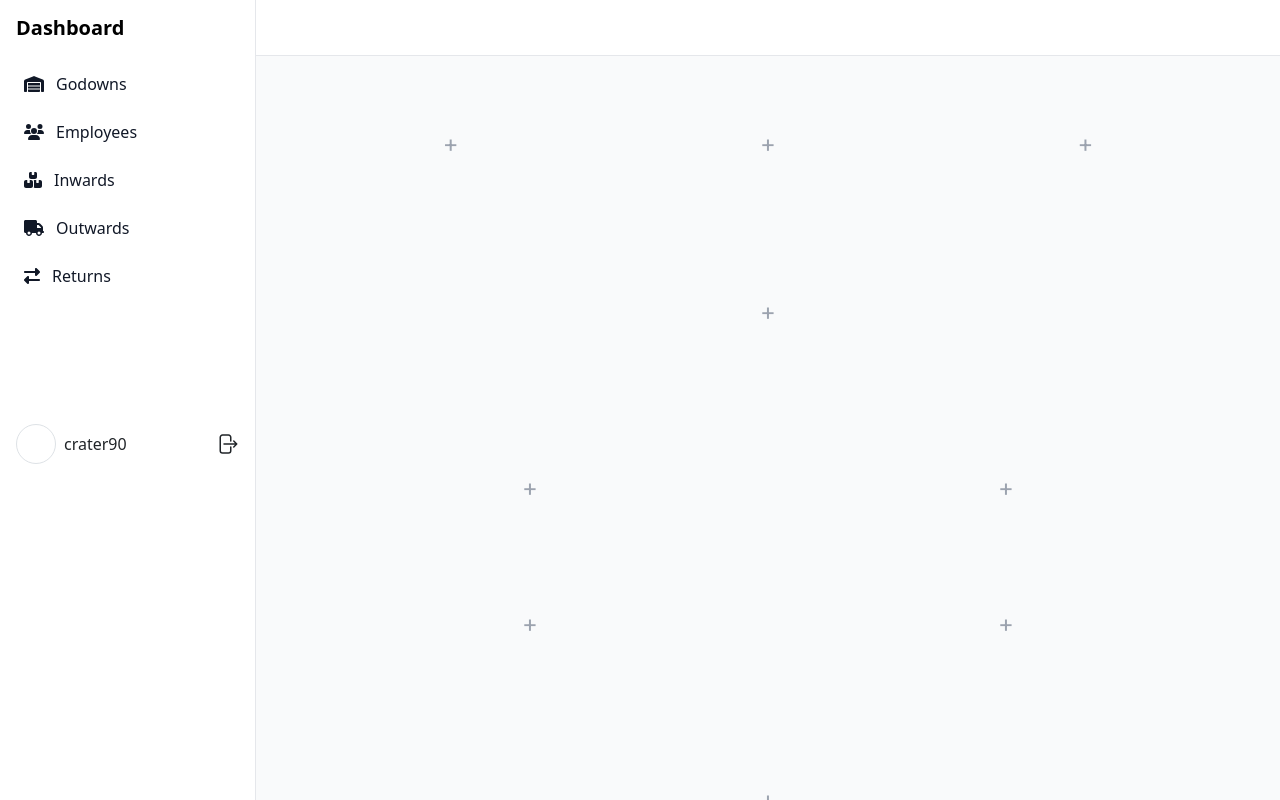
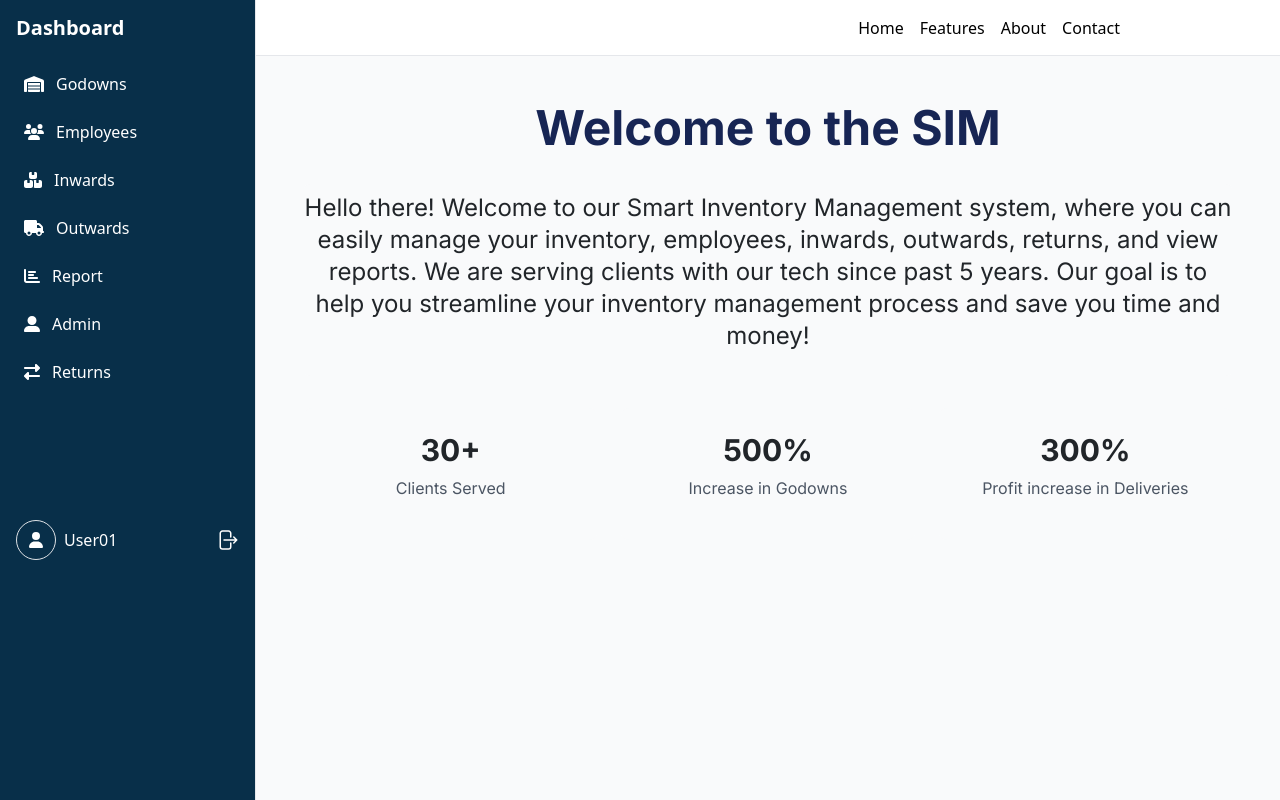
Before and after one commit to crater90/inventory-management-frontend, a React (Create React App) app: page / in a window 1280 px wide. Built offline with nearby package versions, Linux system fonts and the light colour scheme.

Commit message:
Homepage, Report, Sidebar

```diff
--- a/package.json
+++ b/package.json
@@ -11,9 +11,11 @@
     "@testing-library/user-event": "^13.5.0",
     "bootstrap": "^5.2.3",
     "react": "^18.2.0",
+    "react-chartjs-2": "^5.2.0",
     "react-dom": "^18.2.0",
     "react-router-dom": "^6.10.0",
     "react-scripts": "5.0.1",
+    "recharts": "^2.5.0",
     "web-vitals": "^2.1.4"
   },
   "scripts": {
--- a/src/App.js
+++ b/src/App.js
@@ -1,17 +1,15 @@
-import './App.css';
-import Home from './pages/Home';
-import { Route, Routes } from 'react-router-dom';
-import Login from './pages/Login';
-import { useState, useEffect } from 'react';
-import CheckAuth from './components/CheckAuth';
-import AddForm from './components/AddForm';
-import Godowns from './pages/Godowns';
-import Employees from './pages/Employees';
-
-
+import "./App.css";
+import Home from "./pages/Home";
+import { Route, Routes } from "react-router-dom";
+import Login from "./pages/Login";
+import { useState, useEffect } from "react";
+import CheckAuth from "./components/CheckAuth";
+import AddForm from "./components/AddForm";
+import Godowns from "./pages/Godowns";
+import Employees from "./pages/Employees";
+import Reports from "./pages/Report";
 
 function App() {
-
   return (
     <Routes>
       <Route path="/login" element={<Login />} />
@@ -22,12 +20,11 @@ function App() {
       </Route> */}
       <Route element={<CheckAuth />}>
         <Route path="/" element={<Home />} />
-        <Route path='/godowns' element={<Godowns />}>
-          <Route path='/godowns/add' element={<AddForm />} />
+        <Route path="/godowns" element={<Godowns />}>
+          <Route path="/godowns/add" element={<AddForm />} />
         </Route>
-        <Route path='/employees' element={<Employees />}>
-
-        </Route>
+        <Route path="/employees" element={<Employees />}></Route>
+        <Route path="/reports" element={<Reports />}></Route>
       </Route>
       <Route path="*" element={<div>Not found...</div>} />
     </Routes>
--- a/src/components/CheckAuth.js
+++ b/src/components/CheckAuth.js
@@ -3,7 +3,7 @@ import { Outlet, Navigate, useLocation } from "react-router-dom";
 export default function CheckAuth() {
   //let auth = useAuth();
   let location = useLocation();
-	const user = 'null';
+  const user = "null";
 
   //if (!auth.user) {
   if (!user) {
--- a/src/components/Sidebar.js
+++ b/src/components/Sidebar.js
@@ -1,75 +1,188 @@
-import React from 'react'
-import { Link } from 'react-router-dom';
+import React from "react";
+import { Link } from "react-router-dom";
 import { FontAwesomeIcon } from "@fortawesome/react-fontawesome";
+
 import {
   faWarehouse,
   faUsers,
   faBoxes,
+  faUser,
   faTruck,
   faExchangeAlt,
+  faChartBar,
+  faUserAlt,
 } from "@fortawesome/free-solid-svg-icons";
 
-function Sidebar({sidebarOpen, setSidebarOpen}) {
+function Sidebar({ sidebarOpen, setSidebarOpen }) {
+  const username = "User01";
+  const firstChar = username.charAt(0).toUpperCase();
+
   return (
-    <aside id="default-sidebar" class={`absolute z-40 top-0 left-0 sm:static sm:left-auto sm:top-auto w-64 h-screen transition-transform border-r border-gray-200 ${sidebarOpen ? 'translate-x-0' : '-translate-x-full sm:translate-x-0'}`} aria-label="Sidebar">
-        <div class="h-full overflow-y-auto bg-white">
+    <>
+      <header className="fixed z-50 top-0 left-0 w-full h-14 backgroundColor:'transparent'">
+        <div className="max-w-screen-lg mx-auto flex items-center justify-end h-full px-4">
+          <Link
+            to="/"
+            className="text-black hover:text-gray-400 font-medium mx-2"
+            style={{ textDecoration: "none", textAlign: "left" }}
+          >
+            Home
+          </Link>
+          <Link
+            to="/features"
+            className="text-black hover:text-gray-400 font-medium mx-2"
+            style={{ textDecoration: "none", textAlign: "left" }}
+          >
+            Features
+          </Link>
+          <Link
+            to="/about"
+            className="text-black hover:text-gray-400 font-medium mx-2"
+            style={{ textDecoration: "none", textAlign: "left" }}
+          >
+            About
+          </Link>
+          <Link
+            to="/contact"
+            className="text-black hover:text-gray-400 font-medium mx-2"
+            style={{ textDecoration: "none", textAlign: "left" }}
+          >
+            Contact
+          </Link>
+        </div>
+      </header>
+
+      <aside
+        id="default-sidebar"
+        className={`absolute z-40 top-0 left-0 sm:static sm:left-auto sm:top-auto w-64 h-screen transition-transform border-r border-gray-200 ${
+          sidebarOpen ? "translate-x-0" : "-translate-x-full sm:translate-x-0"
+        } bg-sky-950`}
+        aria-label="Sidebar"
+      >
+        <div className="h-full overflow-y-auto text-white">
           {/* heading for sidebar */}
-          <div className='flex items-center justify-between h-14 px-3'>
-            <a className='text-xl font-semibold text-black no-underline'>Dashboard</a>
-            <button className='sm:hidden' onClick={() => setSidebarOpen(!sidebarOpen)}>
-              <svg xmlns="http://www.w3.org/2000/svg" fill="none" viewBox="0 0 24 24" stroke-width="1.5" stroke="currentColor" class="w-6 h-6">
-                <path stroke-linecap="round" stroke-linejoin="round" d="M11.25 9l-3 3m0 0l3 3m-3-3h7.5M21 12a9 9 0 11-18 0 9 9 0 0118 0z" />
+          <div className="flex items-center justify-between h-14 px-3">
+            <a className="text-xl font-semibold no-underline text-white">
+              Dashboard
+            </a>
+            <button
+              className="sm:hidden"
+              onClick={() => setSidebarOpen(!sidebarOpen)}
+            >
+              <svg
+                xmlns="http://www.w3.org/2000/svg"
+                fill="none"
+                viewBox="0 0 24 24"
+                strokeWidth="1.5"
+                stroke="currentColor"
+                className="w-6 h-6"
+              >
+                <path
+                  strokeLinecap="round"
+                  strokeLinejoin="round"
+                  d="M11.25 9l-3 3m0 0l3 3m-3-3h7.5M21 12a9 9 0 11-18 0 9 9 0 0118 0z"
+                />
               </svg>
             </button>
           </div>
           {/* sidebar navigations */}
-          <ul class="space-y-2 font-medium px-3 pt-2">
+          <ul className="space-y-2 font-medium px-3 pt-2">
             <li>
-              <Link to='/godowns' class="flex items-center p-2 text-gray-900 rounded-lg no-underline hover:bg-gray-100">
+              <Link
+                to="/godowns"
+                className="flex items-center p-2 rounded-lg no-underline text-white hover:bg-gray-400"
+              >
                 <FontAwesomeIcon icon={faWarehouse} />
-                <span class="flex-1 ml-3 whitespace-nowrap ">Godowns</span>
+                <span className="flex-1 ml-3 whitespace-nowrap ">Godowns</span>
               </Link>
             </li>
             <li>
-              <Link to='/employees' class="flex items-center p-2 text-gray-900 rounded-lg no-underline hover:bg-gray-100">
+              <Link
+                to="/employees"
+                className="flex items-center p-2 rounded-lg no-underline text-white hover:bg-gray-400"
+              >
                 <FontAwesomeIcon icon={faUsers} />
-                <span class="flex-1 ml-3 whitespace-nowrap">Employees</span>
+                <span className="flex-1 ml-3 whitespace-nowrap">Employees</span>
               </Link>
             </li>
             <li>
-              <Link to='/godowns' class="flex items-center p-2 text-gray-900 rounded-lg no-underline hover:bg-gray-100">
+              <Link
+                to="/godowns"
+                className="flex items-center p-2 rounded-lg no-underline text-white hover:bg-gray-400"
+              >
                 <FontAwesomeIcon icon={faBoxes} />
-                <span class="flex-1 ml-3 whitespace-nowrap">Inwards</span>
+                <span className="flex-1 ml-3 whitespace-nowrap">Inwards</span>
               </Link>
             </li>
             <li>
-              <Link to='/godowns' class="flex items-center p-2 text-gray-900 rounded-lg no-underline hover:bg-gray-100">
+              <Link
+                to="/godowns"
+                className="flex items-center p-2 rounded-lg no-underline text-white hover:bg-gray-400"
+              >
                 <FontAwesomeIcon icon={faTruck} />
-                <span class="flex-1 ml-3 whitespace-nowrap">Outwards</span>
+                <span className="flex-1 ml-3 whitespace-nowrap">Outwards</span>
               </Link>
             </li>
             <li>
-              <Link to='/godowns' class="flex items-center p-2 text-gray-900 rounded-lg no-underline hover:bg-gray-100">
+              <Link
+                to="/reports"
+                className="flex items-center p-2 rounded-lg no-underline  text-white hover:bg-gray-400"
+              >
+                <FontAwesomeIcon icon={faChartBar} />
+                <span class="flex-1 ml-3 whitespace-nowrap ">Report</span>
+              </Link>
+            </li>
+            <li>
+              <Link
+                to="/employees"
+                class="flex items-center p-2 rounded-lg no-underline  text-white hover:bg-gray-400"
+              >
+                <FontAwesomeIcon icon={faUserAlt} />
+                <span class="flex-1 ml-3 whitespace-nowrap">Admin</span>
+              </Link>
+            </li>
+
+            <li>
+              <Link
+                to="/godowns"
+                class="flex items-center p-2 rounded-lg no-underline  text-white hover:bg-gray-400"
+              >
                 <FontAwesomeIcon icon={faExchangeAlt} />
                 <span class="flex-1 ml-3 whitespace-nowrap">Returns</span>
               </Link>
             </li>
           </ul>
+
           {/* footer for sidebar */}
-          <div className='flex items-center justify-between px-3 mt-32'>
-            <div className='flex items-center'>
-              <div className='w-10 h-10 rounded-full border border-slate-500'></div>
-              <h1 className='text-base mb-0 pl-2'>crater90</h1>
+          <div className="flex items-center justify-between px-3 mt-32">
+            <div className="flex items-center">
+              <div className="w-10 h-10 rounded-full border border-slate-500 flex items-center justify-center">
+                <FontAwesomeIcon icon={faUser} />
+              </div>
+              <h1 className="text-base mb-0 pl-2">User01</h1>
             </div>
-            <button className='mr-0'>
-              <svg xmlns="http://www.w3.org/2000/svg" fill="none" viewBox="0 0 24 24" stroke-width="1.5" stroke="currentColor" className="w-6 h-6">
-                <path stroke-linecap="round" stroke-linejoin="round" d="M15.75 9V5.25A2.25 2.25 0 0013.5 3h-6a2.25 2.25 0 00-2.25 2.25v13.5A2.25 2.25 0 007.5 21h6a2.25 2.25 0 002.25-2.25V15m3 0l3-3m0 0l-3-3m3 3H9" />
+
+            <button className="mr-0">
+              <svg
+                xmlns="http://www.w3.org/2000/svg"
+                fill="none"
+                viewBox="0 0 24 24"
+                stroke-width="1.5"
+                stroke="currentColor"
+                className="w-6 h-6"
+              >
+                <path
+                  stroke-linecap="round"
+                  stroke-linejoin="round"
+                  d="M15.75 9V5.25A2.25 2.25 0 0013.5 3h-6a2.25 2.25 0 00-2.25 2.25v13.5A2.25 2.25 0 007.5 21h6a2.25 2.25 0 002.25-2.25V15m3 0l3-3m0 0l-3-3m3 3H9"
+                />
               </svg>
             </button>
           </div>
         </div>
       </aside>
-  )
+    </>
+  );
 }
 
-export default Sidebar
+export default Sidebar;
--- a/src/pages/Home.js
+++ b/src/pages/Home.js
@@ -1,65 +1,51 @@
-import React from 'react'
-//import logo from '../logo.svg';
-import { useState } from 'react'
-import Layout from '../components/Layout';
+import React from "react";
+import Layout from "../components/Layout";
 
 function Home() {
-  //const [sidebarOpenMobile, setSidebarOpenMobile] = useState(false);
-
   return (
     <Layout>
-    <div className='font-Inter'>
-      <div class="p-4">
-        <div class="p-4">
-          <div class="grid grid-cols-3 gap-4 mb-4">
-            <div class="flex items-center justify-center h-24 rounded bg-gray-50 dark:bg-gray-800">
-              <p class="text-2xl text-gray-400 dark:text-gray-500">+</p>
+      <div className="font-Inter">
+        <div className="p-4">
+          <div className="p-4">
+            <div className="text-center mb-8">
+              <h1 className="text-5xl font-bold text-blue-950">
+                Welcome to the SIM
+              </h1>
             </div>
-            <div class="flex items-center justify-center h-24 rounded bg-gray-50 dark:bg-gray-800">
-              <p class="text-2xl text-gray-400 dark:text-gray-500">+</p>
+            <div className="flex items-center justify-center h-48 mb-8 rounded bg-gray-50">
+              <p className="text-2xl text-center text-bg-gray-800 font-normal">
+                Hello there! Welcome to our Smart Inventory Management system,
+                where you can easily manage your inventory, employees, inwards,
+                outwards, returns, and view reports. We are serving clients with
+                our tech since past 5 years. Our goal is to help you streamline
+                your inventory management process and save you time and money!
+              </p>
             </div>
-            <div class="flex items-center justify-center h-24 rounded bg-gray-50 dark:bg-gray-800">
-              <p class="text-2xl text-gray-400 dark:text-gray-500">+</p>
-            </div>
-          </div>
-          <div class="flex items-center justify-center h-48 mb-4 rounded bg-gray-50 dark:bg-gray-800">
-            <p class="text-2xl text-gray-400 dark:text-gray-500">+</p>
-          </div>
-          <div class="grid grid-cols-2 gap-4 mb-4">
-            <div class="flex items-center justify-center rounded bg-gray-50 h-28 dark:bg-gray-800">
-              <p class="text-2xl text-gray-400 dark:text-gray-500">+</p>
-            </div>
-            <div class="flex items-center justify-center rounded bg-gray-50 h-28 dark:bg-gray-800">
-              <p class="text-2xl text-gray-400 dark:text-gray-500">+</p>
-            </div>
-            <div class="flex items-center justify-center rounded bg-gray-50 h-28 dark:bg-gray-800">
-              <p class="text-2xl text-gray-400 dark:text-gray-500">+</p>
-            </div>
-            <div class="flex items-center justify-center rounded bg-gray-50 h-28 dark:bg-gray-800">
-              <p class="text-2xl text-gray-400 dark:text-gray-500">+</p>
-            </div>
-          </div>
-          <div class="flex items-center justify-center h-48 mb-4 rounded bg-gray-50 dark:bg-gray-800">
-            <p class="text-2xl text-gray-400 dark:text-gray-500">+</p>
-          </div>
-          <div class="grid grid-cols-2 gap-4">
-            <div class="flex items-center justify-center rounded bg-gray-50 h-28 dark:bg-gray-800">
-              <p class="text-2xl text-gray-400 dark:text-gray-500">+</p>
-            </div>
-            <div class="flex items-center justify-center rounded bg-gray-50 h-28 dark:bg-gray-800">
-              <p class="text-2xl text-gray-400 dark:text-gray-500">+</p>
-            </div>
-            <div class="flex items-center justify-center rounded bg-gray-50 h-28 dark:bg-gray-800">
-              <p class="text-2xl text-gray-400 dark:text-gray-500">+</p>
-            </div>
-            <div class="flex items-center justify-center rounded bg-gray-50 h-28 dark:bg-gray-800">
-              <p class="text-2xl text-gray-400 dark:text-gray-500">+</p>
+            <div className="grid grid-cols-3 gap-4">
+              <div className="flex flex-col items-center justify-center rounded-lg bg-gray-50 p-4">
+                <p className="text-3xl font-bold mb-2">30+</p>
+                <p className="text-gray-600 dark:text-gray-400">
+                  Clients Served
+                </p>
+              </div>
+              <div className="flex flex-col items-center justify-center rounded-lg bg-gray-50 p-4">
+                <p className="text-3xl font-bold mb-2">500%</p>
+                <p className="text-gray-600 dark:text-gray-400">
+                  Increase in Godowns
+                </p>
+              </div>
+              <div className="flex flex-col items-center justify-center rounded-lg bg-gray-50 p-4">
+                <p className="text-3xl font-bold mb-2">300%</p>
+                <p className="text-gray-600 dark:text-gray-400">
+                  Profit increase in Deliveries
+                </p>
+              </div>
             </div>
           </div>
         </div>
       </div>
-    </div>
     </Layout>
-  )
+  );
 }
-export default Home
+
+export default Home;
--- /dev/null
+++ b/src/pages/Report.js
@@ -0,0 +1,110 @@
+import React from "react";
+import Layout from "../components/Layout";
+
+function Report() {
+  // dummy data
+  const godowns = [
+    { id: 1, year: "2019", godowns: "20" },
+    { id: 2, year: "2020", godowns: "30" },
+    { id: 3, year: "2021", godowns: "50" },
+    { id: 4, year: "2022", godowns: "75" },
+    { id: 5, year: "2023", godowns: "100" },
+  ];
+
+  const employees = [
+    { id: 1, year: "2019", employees: "80" },
+    { id: 2, year: "2020", employees: "140" },
+    { id: 3, year: "2021", employees: "210" },
+    { id: 4, year: "2022", employees: "380" },
+    { id: 5, year: "2023", employees: "490" },
+  ];
+
+  const deliveries = [
+    { id: 1, year: "2019", deliveries: "1000" },
+    { id: 2, year: "2020", deliveries: "3400" },
+    { id: 3, year: "2021", deliveries: "4500" },
+    { id: 4, year: "2022", deliveries: "6800" },
+    { id: 5, year: "2023", deliveries: "9800" },
+  ];
+
+  return (
+    <>
+      <Layout>
+        <div className="font-Inter p-4">
+          <h1 className="text-2xl font-bold text-gray-800 mb-4">Report Page</h1>
+          <div className="grid grid-cols-1 md:grid-cols-2 lg:grid-cols-3 gap-4">
+            <div className="bg-white rounded-lg shadow overflow-hidden">
+              <h2 className="text-xl font-bold bg-gray-100 p-3">Godowns</h2>
+              <table className="table-auto w-full">
+                <thead>
+                  <tr>
+                    <th className="px-4 py-2">ID</th>
+                    <th className="px-4 py-2">Year</th>
+                    <th className="px-4 py-2">Godowns</th>
+                  </tr>
+                </thead>
+                <tbody>
+                  {godowns.map((godown) => (
+                    <tr key={godown.id}>
+                      <td className="border px-4 py-2">{godown.id}</td>
+                      <td className="border px-4 py-2">{godown.year}</td>
+                      <td className="border px-4 py-2">{godown.godowns}</td>
+                    </tr>
+                  ))}
+                </tbody>
+              </table>
+            </div>
+
+            <div className="bg-white rounded-lg shadow overflow-hidden">
+              <h2 className="text-xl font-bold bg-gray-100 p-3">Employees</h2>
+              <table className="table-auto w-full">
+                <thead>
+                  <tr>
+                    <th className="px-4 py-2">ID</th>
+                    <th className="px-4 py-2">Year</th>
+                    <th className="px-4 py-2">Employees</th>
+                  </tr>
+                </thead>
+                <tbody>
+                  {employees.map((employees) => (
+                    <tr key={employees.id}>
+                      <td className="border px-4 py-2">{employees.id}</td>
+                      <td className="border px-4 py-2">{employees.year}</td>
+                      <td className="border px-4 py-2">
+                        {employees.employees}
+                      </td>
+                    </tr>
+                  ))}
+                </tbody>
+              </table>
+            </div>
+            <div className="bg-white rounded-lg shadow overflow-hidden">
+              <h2 className="text-xl font-bold bg-gray-100 p-3">Deliveries</h2>
+              <table className="table-auto w-full">
+                <thead>
+                  <tr>
+                    <th className="px-4 py-2">ID</th>
+                    <th className="px-4 py-2">Year</th>
+                    <th className="px-4 py-2">Deliveries</th>
+                  </tr>
+                </thead>
+                <tbody>
+                  {deliveries.map((deliveries) => (
+                    <tr key={deliveries.id}>
+                      <td className="border px-4 py-2">{deliveries.id}</td>
+                      <td className="border px-4 py-2">{deliveries.year}</td>
+                      <td className="border px-4 py-2">
+                        {deliveries.deliveries}
+                      </td>
+                    </tr>
+                  ))}
+                </tbody>
+              </table>
+            </div>
+          </div>
+        </div>
+      </Layout>
+    </>
+  );
+}
+export default Report;
```
Also changed, not shown: src/pages/Login.js (+76 -31 lines), src/components/download.png (added), 1 other file (tests, documents, lock files or other folders). Lines whose indentation alone changed are shown as unchanged.
